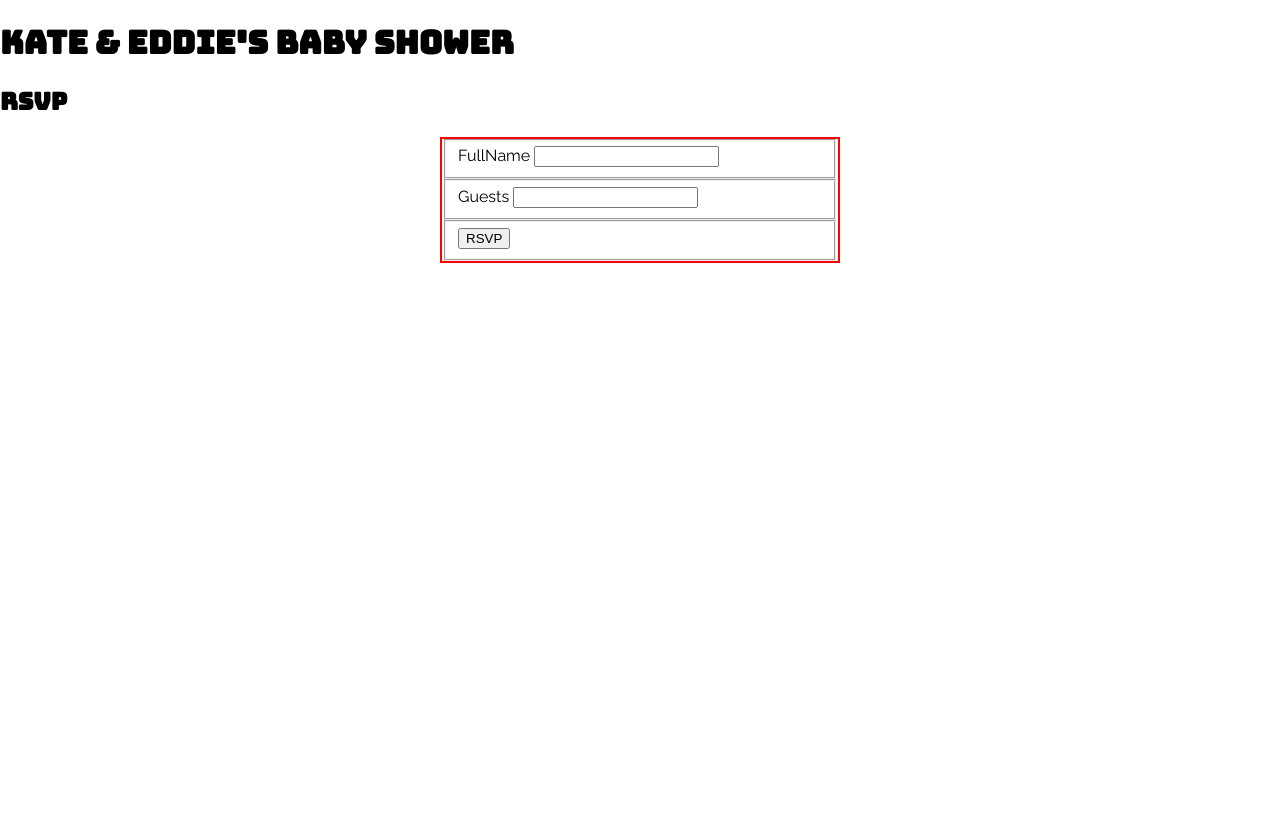
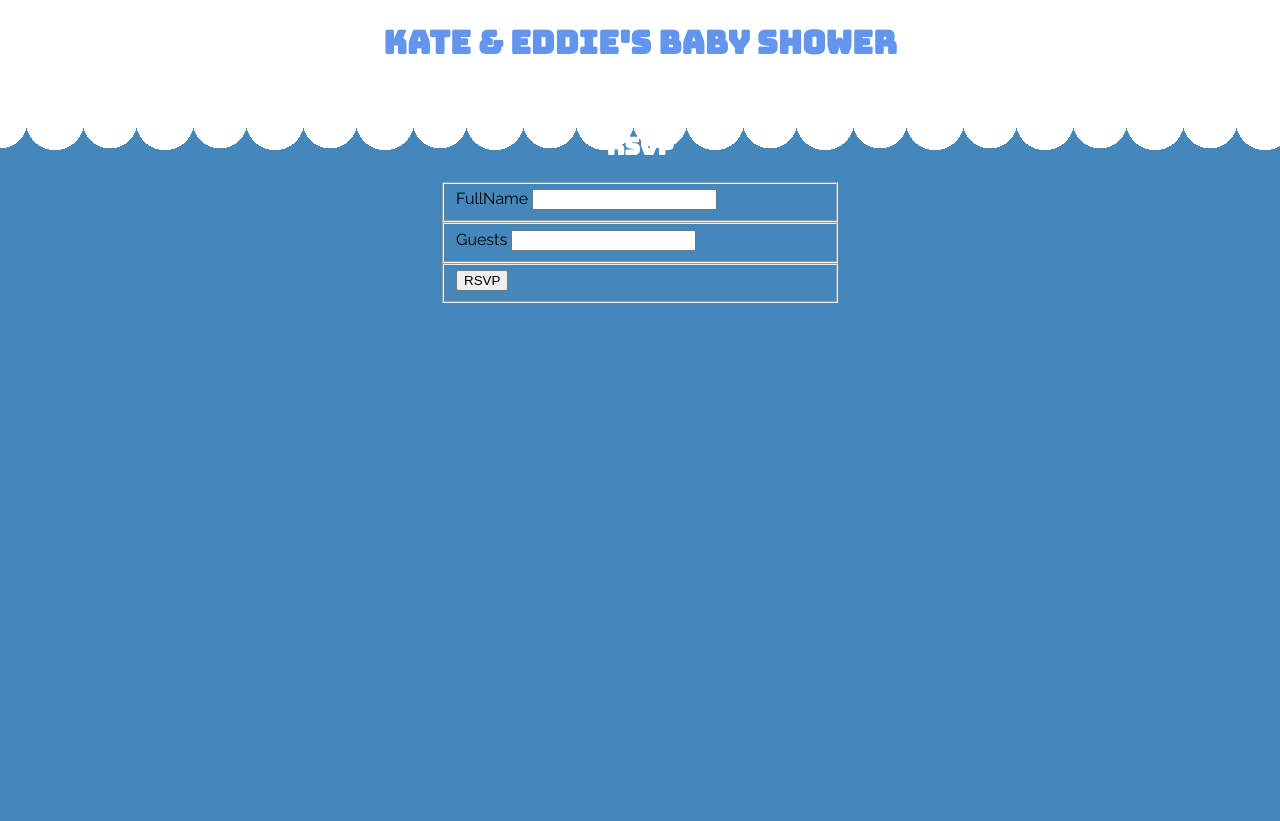
Before and after one commit to esolar07/babyshowerlist, a PHP site: page / in a window 1280 px wide. Before the commit the page ends 263 px from the top, so only its background shows below. Run offline with PHP 8.4, Linux system fonts and the light colour scheme; some libraries are stand-ins or nearby versions.

Commit message:
fixed issue with adding names to DB. Made styles changes.

```diff
--- a/inc/header.php
+++ b/inc/header.php
@@ -19,8 +19,7 @@
         <script src="https://cdnjs.cloudflare.com/ajax/libs/modernizr/2.8.3/modernizr.min.js"></script>
 	</head>
     <body>
-		<header>
+		<header class="l-page-header">
 			<h1> <?php echo strtoupper($siteTitle); ?> </h1>
-			<h2> <?php echo ucwords($pageTitle); ?> </h2>
 		</header>
 		<main class="l-main-container">
--- a/index.php
+++ b/index.php
@@ -3,19 +3,27 @@
 	include ("inc/header.php");
 
 ?>
-
+	<div class="body-container">
+		<h2 class="body-title"> <?php echo ucwords($pageTitle); ?> </h2>
 			<form class="rsvp-form" action="addToList.php" method="post">
 				<fieldset class="rsvp-form__set">
 					<label class="rsvp-form__label" for="name">FullName</label>
-			<input class="rsvp-form__input" type="text" id="name" required>
+					<input class="rsvp-form__input" type="text" name="name" id="name" required>
+					<?php if (!empty($errorName)): ?>
+						<span class="rsvp__help"><?php echo $errorName;?></span>
+					<?php endif; ?>
 				</fieldset>
 				<fieldset class="rsvp-form__set">
 					<label class="rsvp-form__label" for="guests">Guests</label>
-			<input class="rsvp-form__input" type="text" id="guests" required>
+					<input class="rsvp-form__input" type="text"  name="guests" id="guests" required>
+					<?php if (!empty($errorGuest)): ?>
+						<span class="rsvp__help"><?php echo $errorGuest;?></span>
+					<?php endif; ?>
 				</fieldset>
 				<fieldset class="rsvp-form__set">
-			<input class="rsvp-form__btn" type="submit" value="RSVP">
+					<button class="rsvp-form__btn" type="submit">RSVP</button>
 				</fieldset>
 			</form>
+	</div>
 
 <?php include ("inc/footer.php");?>
--- a/precss/partials/_base.css
+++ b/precss/partials/_base.css
@@ -3,8 +3,14 @@ html, body{
   margin: 0;
   padding: 0;
   width:100%;
+  height: 100vh;
   box-sizing:border-box;
   font-family: var(--pg-text-font);
+  background: linear-gradient(#ffffff 50%, rgba(255,255,255,0) 0) 0 0,
+			  radial-gradient(circle closest-side, #FFFFFF 53%, rgba(255,255,255,0) 0) 0 0,
+			  radial-gradient(circle closest-side, #FFFFFF 50%, rgba(255,255,255,0) 0) 55px 0 #48B;
+  background-size:110px 200px;
+  background-repeat:repeat-x;
 }
 
 *, *:before, *:after{
--- a/precss/partials/_layout.css
+++ b/precss/partials/_layout.css
@@ -1,3 +1,9 @@
+
+.l-page-header{
+	width: 100%;
+	text-align: center;
+	color: var(--header-color);
+}
 
 .l-main-container{
 	width: 100%;
--- a/prod/style.css
+++ b/prod/style.css
@@ -1,4 +1,6 @@
-@import url('https://fonts.googleapis.com/css?family=Bungee|Raleway');html, body {margin: 0;padding: 0;width: 100%;box-sizing: border-box;font-family: 'Raleway', sans-serif
+@import url('https://fonts.googleapis.com/css?family=Bungee|Raleway');html, body {margin: 0;padding: 0;width: 100%;height: 100vh;box-sizing: border-box;font-family: 'Raleway', sans-serif;background: linear-gradient(#ffffff 50%, rgba(255, 255, 255, 0) 0) 0 0,
+			  radial-gradient(circle closest-side, #FFFFFF 53%, rgba(255, 255, 255, 0) 0) 0 0,
+			  radial-gradient(circle closest-side, #FFFFFF 50%, rgba(255, 255, 255, 0) 0) 55px 0 #48B;background-size: 110px 200px;background-repeat: repeat-x
 }*, *:before, *:after {box-sizing: border-box
 }h1, h2, h3 {font-family: 'Bungee', cursive
 }img {max-width: 100%;max-height: 100%
@@ -8,6 +10,11 @@
 }a:visited {text-decoration: none
 }a:hover {text-decoration: none
 }a:active {text-decoration: none
+}.l-page-header {width: 100%;text-align: center;color: #6495ED
 }.l-main-container {width: 100%
-}.rsvp-form {margin-right: auto;margin-left: auto;width: 400px;border: 2px solid red
+}.body-container {margin-right: auto;margin-left: auto;padding-top: 25px;width: 80%
+}.body-title {text-align: center;color: #FFFFFF
+}.rsvp-form {margin-right: auto;margin-left: auto;width: 400px
+}.guest-list {margin-right: auto;margin-left: auto;width: 300px
+}.guest-list__person {margin: 15px auto;width: 90%
 }
```
Also changed, not shown: addToList.php (+33 -12 lines), guests.php (+11 -7 lines), precss/partials/_config.css (+5 -3 lines), precss/partials/_modules.css (+22 -1 lines). Lines whose indentation alone changed are shown as unchanged.
